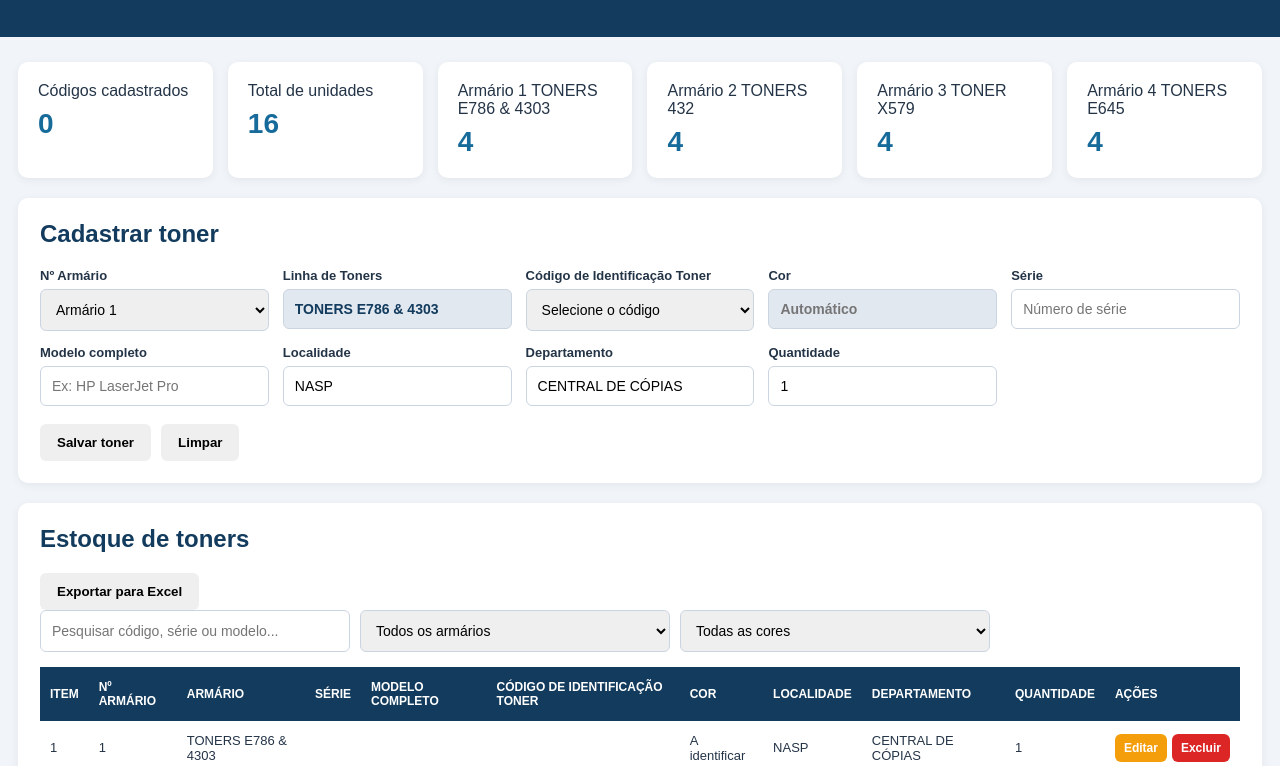
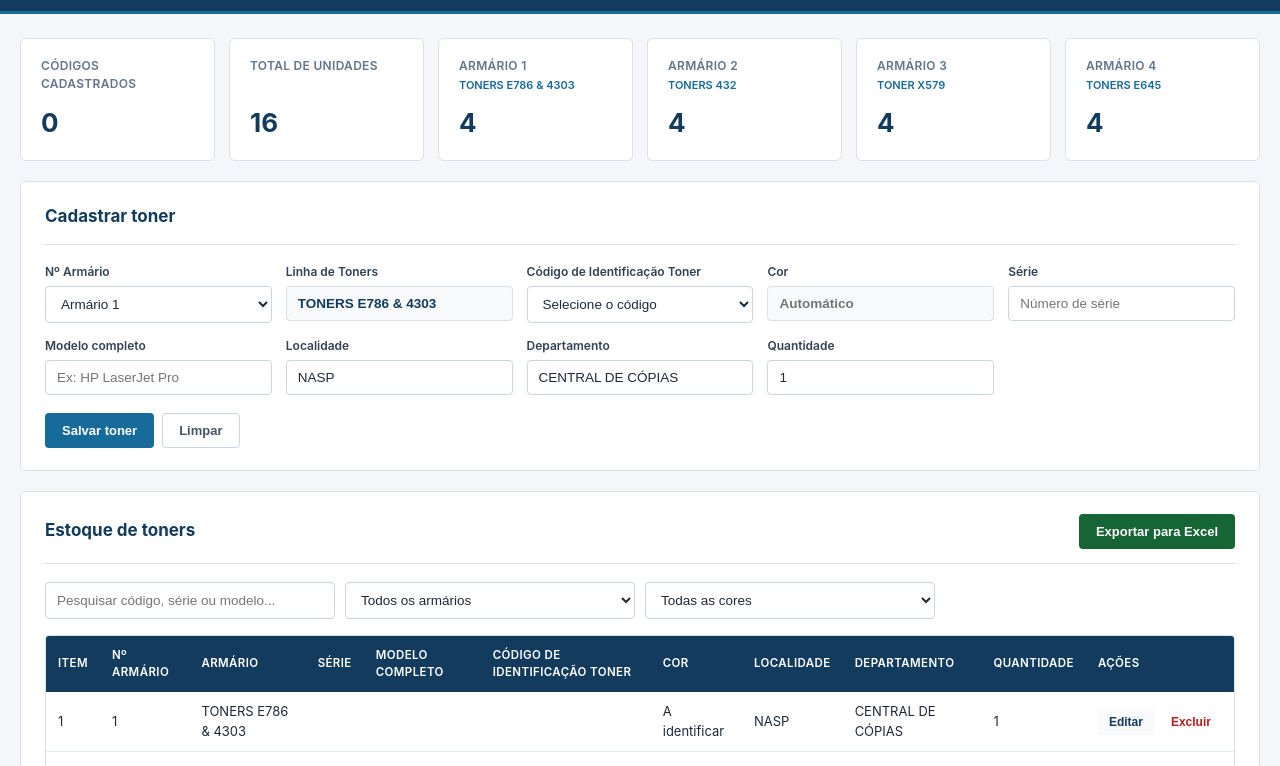
Before and after one commit to kaueserraodev/controle-estoque-toners, a plain HTML site: page index.html in a window 1280 px wide. Shown: the part 98-864 px from the top of the page. Drawn offline with Linux system fonts and the light colour scheme.

Commit message:
Refactor CSS styles and variables for consistency
Updated CSS variables and styles for improved design consistency. Adjusted colors, padding, and layout for various elements.

```diff
--- a/style.css
+++ b/style.css
@@ -1,9 +1,11 @@
 :root {
-  --azul: #123b5d;
-  --azul2: #176b9b;
-  --fundo: #f1f5f9;
-  --branco: #ffffff;
-  --texto: #243447;
+  --primaria: #123b5d;
+  --secundaria: #176b9b;
+  --fundo: #f4f6f9;
+  --superficie: #ffffff;
+  --texto: #1e293b;
+  --texto-mutado: #64748b;
+  --borda: #dce1e7;
 }
 
 * {
@@ -12,210 +14,313 @@
 
 body {
   margin: 0;
-  font-family: Arial, sans-serif;
-  background: var(--fundo);
+  font-family: -apple-system, BlinkMacSystemFont, "Segoe UI", Roboto, Helvetica, Arial, sans-serif;
+  background-color: var(--fundo);
   color: var(--texto);
+  line-height: 1.5;
 }
 
 header {
-  background: var(--azul);
-  color: white;
-  padding: 24px;
-  text-align: center;
+  background-color: var(--primaria);
+  color: #ffffff;
+  padding: 26px 20px;
+  border-bottom: 3px solid var(--secundaria);
+}
+
+.header-inner {
+  max-width: 1400px;
+  margin: 0 auto;
 }
 
 header h1 {
-  margin: 0 0 8px;
+  margin: 0 0 4px;
+  font-size: 22px;
+  font-weight: 700;
+  letter-spacing: 0.5px;
+}
+
+header p {
+  margin: 0;
+  font-size: 13px;
+  color: #cbd5e1;
+  letter-spacing: 0.3px;
 }
 
 .container {
   max-width: 1400px;
-  margin: 25px auto;
-  padding: 0 18px;
+  margin: 24px auto;
+  padding: 0 20px;
 }
 
+/* Cards de Resumo */
 .resumo {
   display: grid;
-  grid-template-columns: repeat(auto-fit, minmax(180px, 1fr));
-  gap: 15px;
+  grid-template-columns: repeat(auto-fit, minmax(190px, 1fr));
+  gap: 14px;
   margin-bottom: 20px;
 }
 
 .card {
-  background: white;
-  padding: 20px;
-  border-radius: 10px;
-  box-shadow: 0 2px 8px #00000010;
+  background: var(--superficie);
+  padding: 18px 20px;
+  border-radius: 6px;
+  border: 1px solid var(--borda);
+  display: flex;
+  flex-direction: column;
+  justify-content: space-between;
 }
 
-.card h3 {
-  margin: 0;
-  color: #64748b;
-  font-size: 13px;
+.card-meta {
+  display: flex;
+  flex-direction: column;
 }
 
-.card small {
-  display: block;
-  color: #94a3b8;
+.card-label {
+  font-size: 12px;
+  font-weight: 600;
+  color: var(--texto-mutado);
+  text-transform: uppercase;
+  letter-spacing: 0.3px;
+}
+
+.card-sub {
   font-size: 11px;
+  color: var(--secundaria);
+  font-weight: 600;
   margin-top: 2px;
 }
 
 .card strong {
   display: block;
-  margin-top: 8px;
-  font-size: 28px;
-  color: var(--azul2);
+  margin-top: 10px;
+  font-size: 26px;
+  font-weight: 700;
+  color: var(--primaria);
 }
 
+/* Painéis */
 .painel {
-  background: white;
-  padding: 22px;
-  border-radius: 10px;
+  background: var(--superficie);
+  padding: 22px 24px;
+  border-radius: 6px;
+  border: 1px solid var(--borda);
   margin-bottom: 20px;
-  box-shadow: 0 2px 8px #00000010;
+}
+
+.painel-topo {
+  display: flex;
+  justify-content: space-between;
+  align-items: center;
+  flex-wrap: wrap;
+  gap: 12px;
+  padding-bottom: 14px;
+  margin-bottom: 18px;
+  border-bottom: 1px solid var(--borda);
 }
 
 h2 {
-  color: var(--azul);
-  margin-top: 0;
+  margin: 0;
+  font-size: 17px;
+  font-weight: 700;
+  color: var(--primaria);
 }
 
+/* Formulário */
 .formulario {
   display: grid;
-  grid-template-columns: repeat(auto-fit, minmax(190px, 1fr));
+  grid-template-columns: repeat(auto-fit, minmax(210px, 1fr));
   gap: 14px;
 }
 
 .campo label {
   display: block;
-  font-size: 13px;
-  font-weight: bold;
-  margin-bottom: 6px;
+  font-size: 12px;
+  font-weight: 600;
+  color: #334155;
+  margin-bottom: 5px;
 }
 
 input, select {
   width: 100%;
-  padding: 11px;
+  padding: 9px 11px;
   border: 1px solid #cbd5e1;
-  border-radius: 6px;
-  font-size: 14px;
+  border-radius: 4px;
+  font-size: 13.5px;
+  color: var(--texto);
+  background-color: #ffffff;
 }
 
 input:focus, select:focus {
-  outline: 2px solid #93c5fd;
-  border-color: var(--azul2);
+  outline: none;
+  border-color: var(--secundaria);
+  box-shadow: 0 0 0 2px rgba(23, 107, 155, 0.15);
 }
 
 .campo-auto {
-  background-color: #e2e8f0;
-  color: var(--azul);
-  font-weight: bold;
-  cursor: not-allowed;
+  background-color: #f8fafc;
+  color: var(--primaria);
+  font-weight: 600;
+  border-color: #dce1e7;
+  cursor: default;
 }
 
+/* Botões */
 .botoes {
   display: flex;
   flex-wrap: wrap;
-  gap: 10px;
+  gap: 8px;
   margin-top: 18px;
 }
 
-button {
-  border: none;
-  padding: 11px 17px;
-  border-radius: 6px;
+.btn {
+  border: 1px solid transparent;
+  padding: 9px 16px;
+  border-radius: 4px;
   cursor: pointer;
-  font-weight: bold;
+  font-size: 13px;
+  font-weight: 600;
+  transition: background-color 0.15s ease;
 }
 
-.salvar {
-  background: var(--azul2);
-  color: white;
+.btn-primario {
+  background-color: var(--secundaria);
+  color: #ffffff;
 }
 
-.exportar {
-  background: #15803d;
-  color: white;
+.btn-primario:hover {
+  background-color: var(--primaria);
 }
 
-.cancelar {
-  background: #64748b;
-  color: white;
+.btn-secundario {
+  background-color: #ffffff;
+  color: #475569;
+  border-color: #cbd5e1;
 }
 
-.editar {
-  background: #f59e0b;
-  color: white;
+.btn-secundario:hover {
+  background-color: #f1f5f9;
 }
 
-.excluir {
-  background: #dc2626;
-  color: white;
+.btn-exportar {
+  background-color: #166534;
+  color: #ffffff;
 }
 
-button:hover {
-  opacity: .85;
+.btn-exportar:hover {
+  background-color: #14532d;
 }
 
+/* Filtros */
 .filtros {
   display: flex;
   flex-wrap: wrap;
   gap: 10px;
-  margin-bottom: 15px;
+  margin-bottom: 16px;
 }
 
 .filtros input, .filtros select {
-  max-width: 310px;
+  max-width: 290px;
 }
 
+/* Tabela */
 .tabela {
   overflow-x: auto;
+  border: 1px solid var(--borda);
+  border-radius: 4px;
 }
 
 table {
   width: 100%;
   border-collapse: collapse;
-  min-width: 1120px;
+  min-width: 1150px;
 }
 
 th {
-  background: var(--azul);
-  color: white;
-  padding: 13px 10px;
-  font-size: 12px;
+  background-color: var(--primaria);
+  color: #ffffff;
+  padding: 11px 12px;
+  font-size: 11.5px;
+  font-weight: 600;
   text-align: left;
+  letter-spacing: 0.4px;
 }
 
 td {
-  padding: 12px 10px;
+  padding: 10px 12px;
   border-bottom: 1px solid #e2e8f0;
   font-size: 13px;
 }
 
-tr:hover {
-  background: #eff6ff;
+tbody tr:hover {
+  background-color: #f8fafc;
 }
 
+/* Indicador discreto de cor na tabela */
+.indicador-cor {
+  display: inline-flex;
+  align-items: center;
+  gap: 7px;
+  font-weight: 500;
+}
+
+.ponto-cor {
+  width: 9px;
+  height: 9px;
+  border-radius: 50%;
+  display: inline-block;
+  border: 1px solid rgba(0, 0, 0, 0.15);
+}
+
+.ponto-preto { background-color: #1e293b; }
+.ponto-ciano { background-color: #06b6d4; }
+.ponto-magenta { background-color: #db2777; }
+.ponto-amarelo { background-color: #eab308; }
+.ponto-padrao { background-color: #cbd5e1; }
+
+/* Ações da tabela */
 .acoes {
   display: flex;
-  gap: 5px;
+  gap: 6px;
 }
 
 .acoes button {
-  padding: 7px 9px;
+  padding: 5px 10px;
   font-size: 12px;
+  font-weight: 600;
+  border-radius: 4px;
+  cursor: pointer;
+  border: 1px solid transparent;
+}
+
+.editar {
+  background-color: #f8fafc;
+  color: var(--primaria);
+  border-color: #cbd5e1;
+}
+
+.editar:hover {
+  background-color: #e2e8f0;
+}
+
+.excluir {
+  background-color: #ffffff;
+  color: #b91c1c;
+  border-color: #fecaca;
+}
+
+.excluir:hover {
+  background-color: #fef2f2;
 }
 
 footer {
   text-align: center;
-  padding: 25px;
-  color: #64748b;
+  padding: 24px 16px;
+  color: var(--texto-mutado);
   font-size: 12px;
 }
 
-@media(max-width: 600px) {
+@media (max-width: 600px) {
   header h1 {
-    font-size: 21px;
+    font-size: 19px;
   }
 }
```
